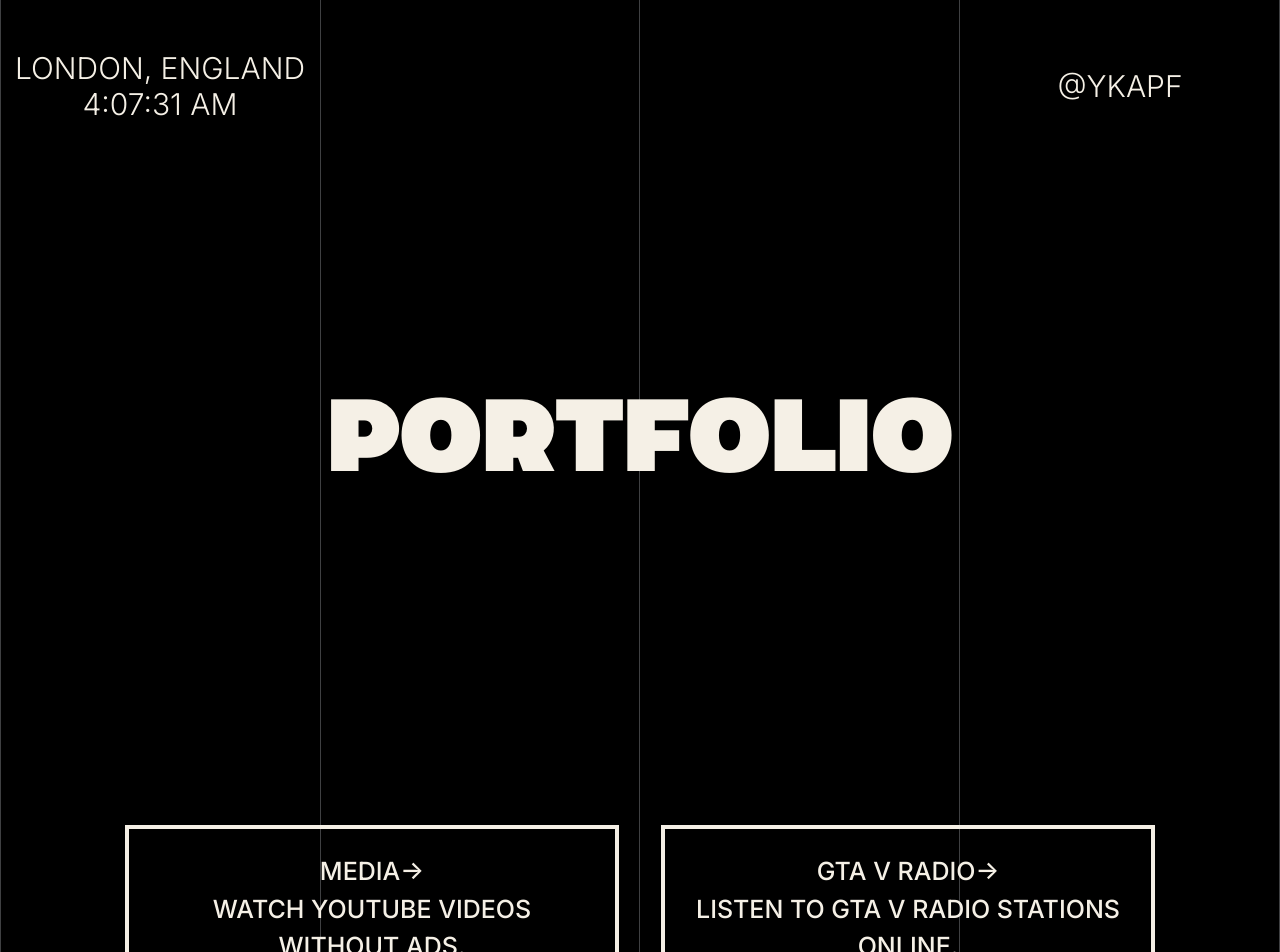
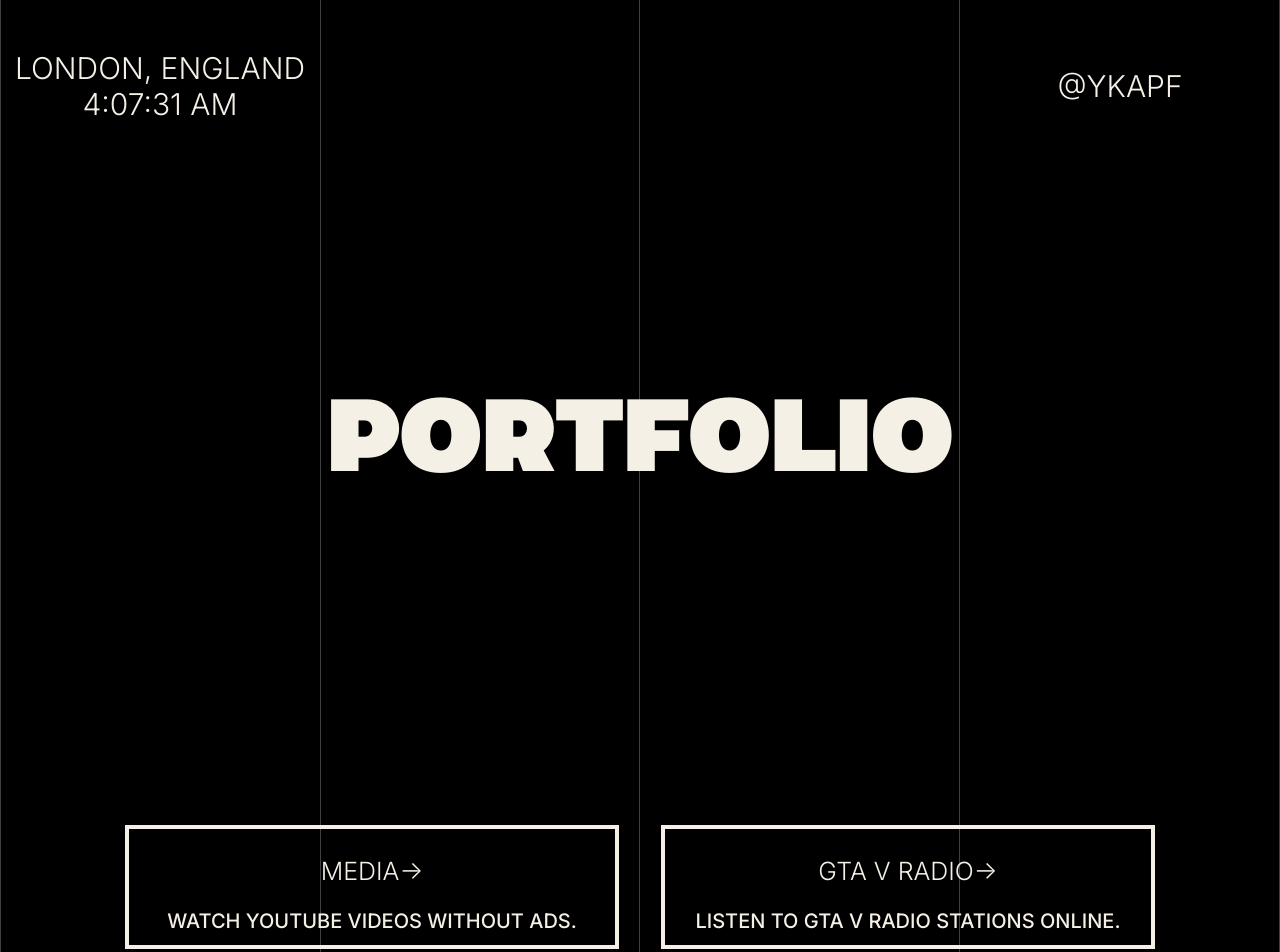
Before and after one commit to ykapf/Portfolio-Website, a Next.js app: page / in a window 1280 px wide. Shown: the top 952 px of the page. Built offline with nearby package versions, Linux system fonts and the light colour scheme.

Commit message:
adjustments to projects tiles styling

```diff
--- a/src/app/page.tsx
+++ b/src/app/page.tsx
@@ -44,14 +44,14 @@ export default function Home() {
           {links.map(({ href, title, description }, index) => (
             <div
               key={index}
-              className="group p-6 border border-[#f5f0e6]   custom-cursor-clickable outline pb-[10px] hover:bg-[#f5f0e6]  hover:text-black font-medium  transition ease-in-out duration-200 delay-50"
+              className="group p-6 border border-[#f5f0e6]   custom-cursor-clickable outline pb-[10px] hover:bg-[#f5f0e6]  hover:text-black font-light  transition ease-in-out duration-200 delay-50"
             >
               <a href={href} className={`custom-cursor-clickable     `}>
                 <h2 className="custom-cursor-clickable ">
                   {title}
                   <span className="custom-cursor-clickable  ">-&gt;</span>
                 </h2>
-                <p className="custom-cursor-clickable  ">{description}</p>
+                <p className="custom-cursor-clickable  font-medium text-xl pt-4">{description}</p>
               </a>
             </div>
           ))}
```
